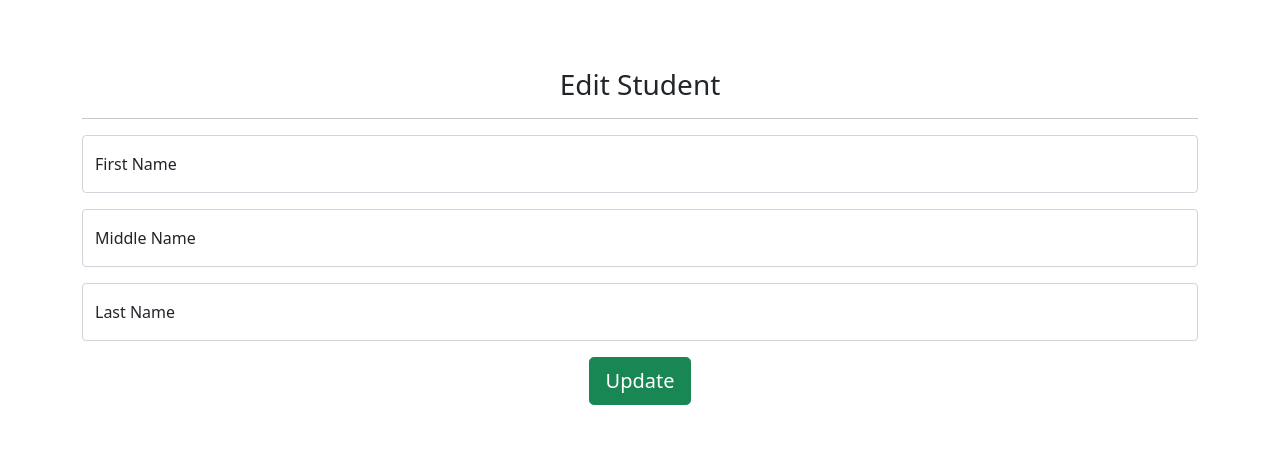
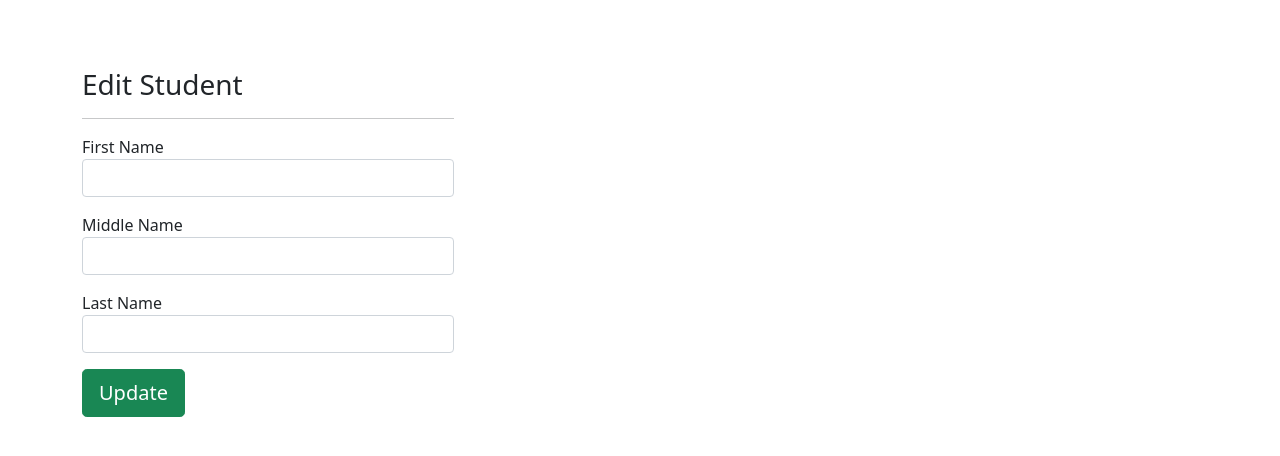
Before and after one commit to wilfredpine/Vanilla-PHP, a PHP site: page /update.php in a window 1280 px wide. Shown: the part 64-520 px from the top of the page. Run offline with PHP 8.4, Linux system fonts and the light colour scheme; a user stored in the database is signed in; data that the repository does not hold is empty.

Commit message:
small updates

```diff
--- a/update.php
+++ b/update.php
@@ -21,9 +21,9 @@ if (empty($_SESSION['username'])) {
 
         <div class="container">
             <div class="row mb-3">
-                <div class="col-md-12 text-center mt-5">
+                <div class="col-md-12 mt-5">
 
-                    <div class="form-signin">
+                    <div class="col-md-4 form-signin">
 
                         <h1 class="h3 mb-3 fw-normal">Edit Student</h1>
                         <hr>
@@ -55,25 +55,25 @@ if (empty($_SESSION['username'])) {
                         ?>
 
                         <form method="post">
-                            <div class="form-floating mb-3">
+                            <div class="form-group mb-3">
                                 <input type="hidden" name="id" value="<?php echo $data['id']; ?>" class="form-control">
                             </div>
-                            <div class="form-floating mb-3">
+                            <div class="form-group mb-3">
                                 <label>First Name</label>
                                 <input type="text" name="fname" value="<?php echo $data['fname']; ?>"
                                     class="form-control" required>
                             </div>
-                            <div class="form-floating mb-3">
+                            <div class="form-group mb-3">
                                 <label>Middle Name</label>
                                 <input type="text" name="mname" value="<?php echo $data['mname']; ?>"
                                     class="form-control" required>
                             </div>
-                            <div class="form-floating mb-3">
+                            <div class="form-group mb-3">
                                 <label>Last Name</label>
                                 <input type="text" name="lname" value="<?php echo $data['lname']; ?>"
                                     class="form-control" required>
                             </div>
-                            <div class="form-floating mb-3">
+                            <div class="form-group mb-3">
                                 <input type="submit" name="update" class="btn btn-success btn-lg" value="Update">
                             </div>
                         </form>
```
Also changed, not shown: add-student.php (+6 -6 lines), login.php (+6 -5 lines), signup.php (+7 -6 lines).
